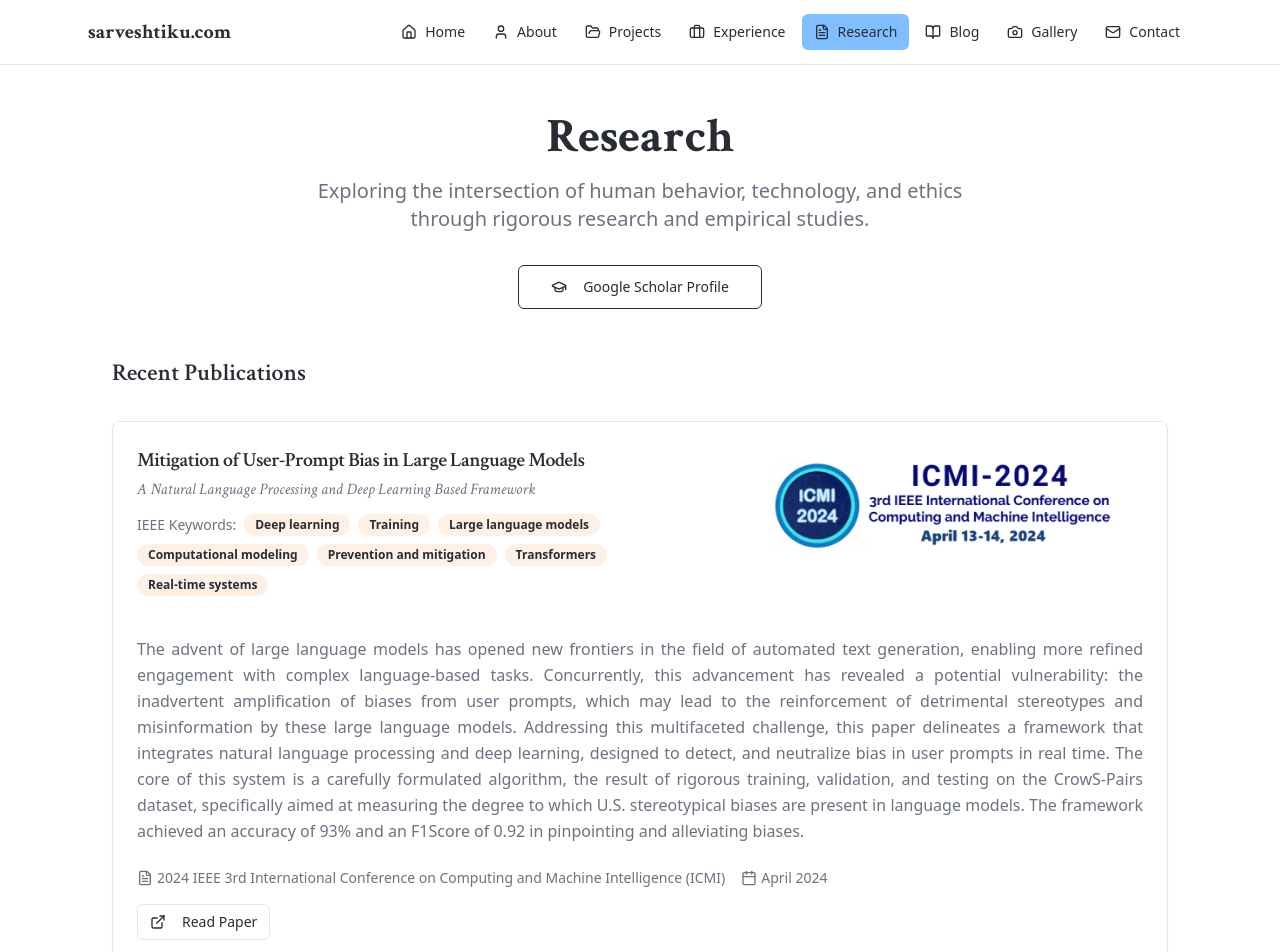
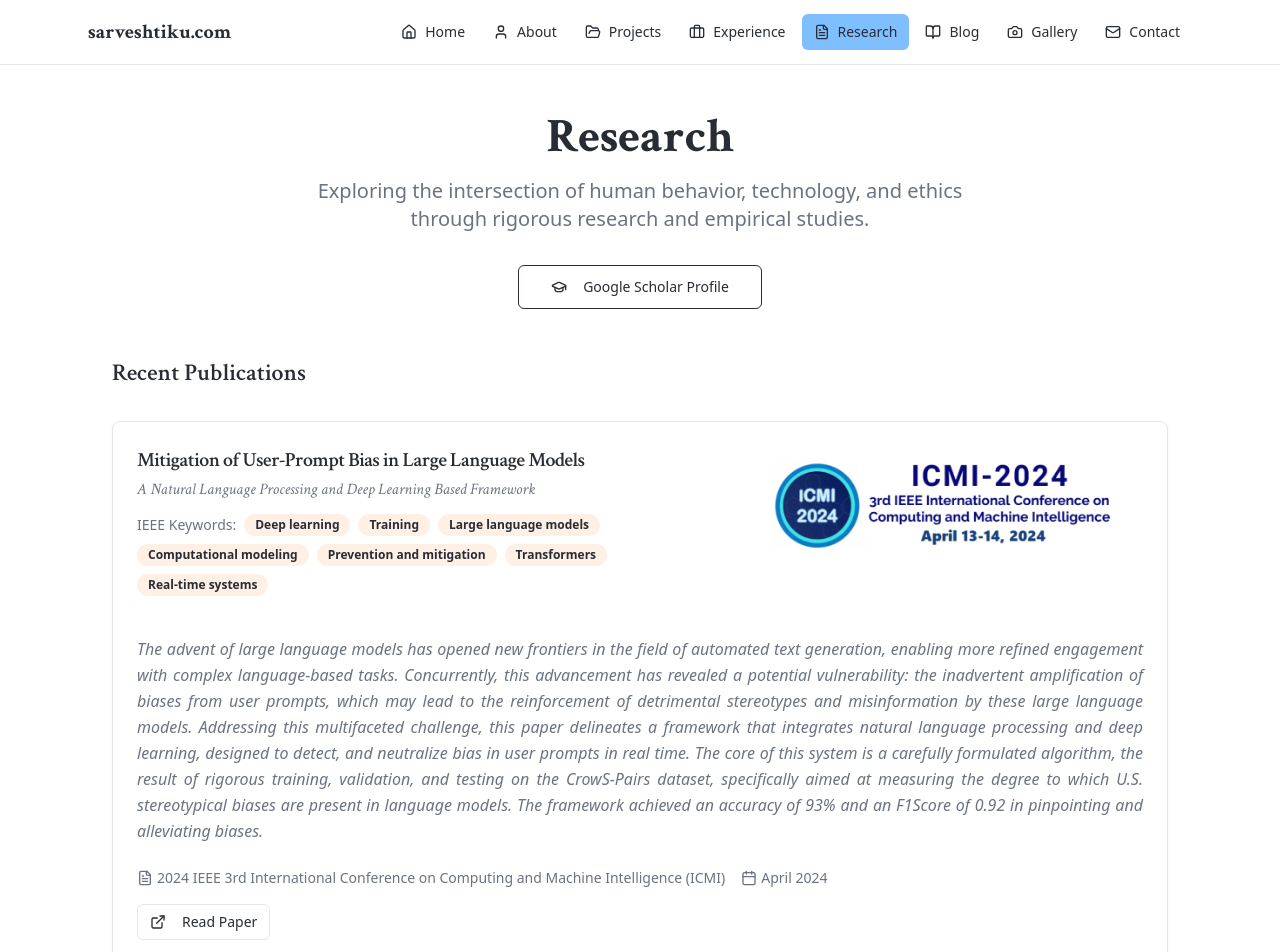
Before and after one commit to sarveshtiku/Personal-Portfolio-2025, a React (Vite) app: page /research in a window 1280 px wide. Shown: the top 952 px of the page. Built offline with nearby package versions, Linux system fonts and the light colour scheme.

Commit message:
Italicize the abstract text
Make the abstract text italicized.

```diff
--- a/src/pages/Research.tsx
+++ b/src/pages/Research.tsx
@@ -107,7 +107,7 @@ export default function Research() {
                 )}
               </CardHeader>
               <CardContent className="space-y-4">
-                <p className="text-academic-gray leading-relaxed text-justify">
+                <p className="text-academic-gray leading-relaxed text-justify italic">
                   {paper.abstract}
                 </p>
 
```
